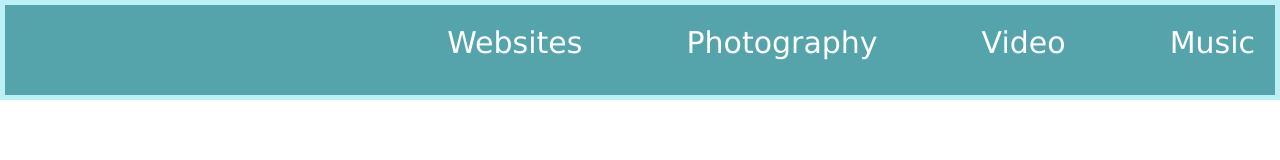
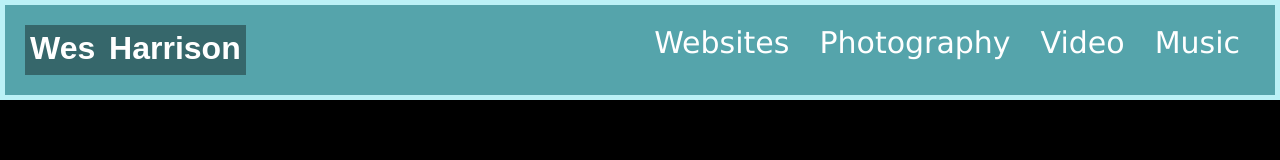
Before and after one commit to GrindBoiWes/Portfolio, a plain HTML site: page index.html in a window 1280 px wide. Drawn offline with Linux system fonts and the light colour scheme.

Commit message:
Updated HTML CSS files

```diff
--- a/assets/style.css
+++ b/assets/style.css
@@ -3,27 +3,40 @@
     padding: 0;
     margin: 0;
 }
-
-nav {
+body{
+    margin: 0;
+    background-color:black;
+}
+.navbar {
     height: 100px;
     width: 100%;
     background-color: #55A4AB;
     border: 5px solid #BBF1F6;
     padding: 20px;
-    text-align: right;
-    word-spacing: 100px;
+    word-spacing: 5px;
+    display:flex;
+    justify-content: space-between;
+    color: white;
 }
 
+.navbar h1 {
 
-nav li {
+    font-family: Arial, Helvetica, sans-serif;
+    background-color:#36676B;
+    padding: 5px 5px;
+
+}
+
+.nav  {
     display:inline-flex;
     font-family:'Lucida Sans', 'Lucida Sans Regular', 'Lucida Grande', 'Lucida Sans Unicode', Geneva, Verdana, sans-serif;
     font-size: 30px;
-    word-spacing: 100px;
+    list-style: none;
 }
 
-a {
+.nav a {
     flex-wrap: wrap;
     text-decoration:none;
     color: white;
+    padding: 10px 15px;
 }
--- a/index.html
+++ b/index.html
@@ -9,24 +9,15 @@
 </head>
 
 <body>
-
-<nav>
-
-    <li>
-        <a href="#">Websites</a>
-    </li>
-
-    <li>
-        <a href="#">Photography</a>
-    </li>
-
-    <li>
-        <a href="#">Video</a>
-    </li>
-
-    <li>
-        <a href="#">Music</a>
-    </li>
+<!--Top Navigation Bar-->
+<div class="navbar">
+    <h1>Wes Harrison</h1>
+ <ul class="nav">
+    <li><a href="#">Websites</a></li>
+    <li><a href="#">Photography</a></li>
+    <li><a href="#">Video</a></li>
+    <li><a href="#">Music</a></li>
+ </ul>
 </nav>
 
 
```
